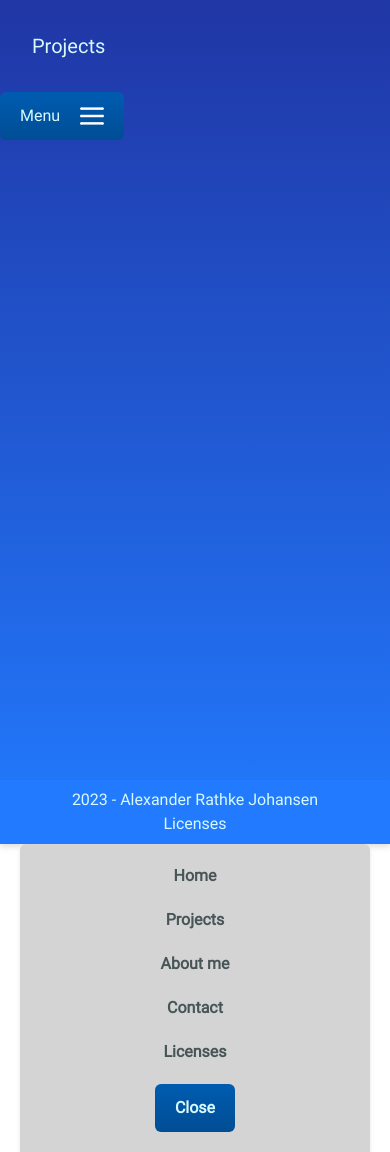
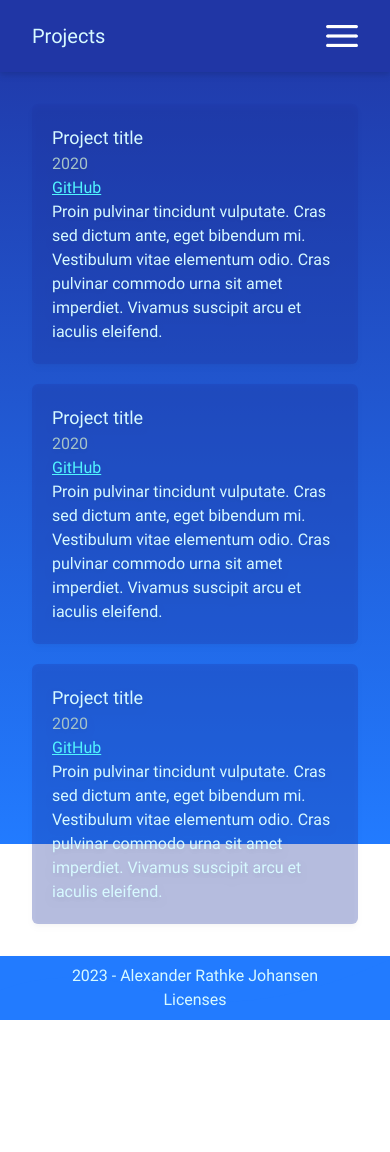
Before and after one commit to alexrajo/personal-website, a Next.js app: page /projects in a window 390 px wide. After the commit the page ends 1020 px from the top, so only its background shows below. Built offline with nearby package versions, Linux system fonts and the light colour scheme.

Commit message:
style: Added new navbar to mobile and fixed some existing styling to work with scrolling view

```diff
--- a/src/app/page.tsx
+++ b/src/app/page.tsx
@@ -1,18 +1,33 @@
-import { MobileNav, MobileNavLinkList, NavLinkContainer } from "@/components/nav";
+import {
+  MobileHomeNav,
+  MobileNavLinkList,
+  NavLinkContainer,
+} from "@/components/nav";
 
 export default function Home() {
   return (
     <>
       <div className="h-screen overflow-hidden">
         <div className="flex justify-center items-center h-full flex-col">
-          <img src={"/images/TopWaves.svg"} alt="Bottom wave" className="-z-10 w-full h-auto absolute top-0" />
+          <img
+            src={"/images/TopWaves.svg"}
+            alt="Bottom wave"
+            className="-z-10 w-full h-auto absolute top-0"
+          />
           <div>
             <p className="text-7xl text-center">Welcome</p>
             <p className="text-5xl text-center">I am Alexander</p>
-            <NavLinkContainer currentPage="home" className="xs:invisible sm:visible" />
+            <NavLinkContainer
+              currentPage="home"
+              className="xs:invisible sm:visible"
+            />
           </div>
-          <MobileNav buttonClassName="absolute bottom-20 left-1/2 transform -translate-x-1/2 -translate-y-1/2" />
-          <img src={"/images/BottomWave.svg"} alt="Bottom wave" className="-z-10 w-full h-auto absolute bottom-0" />
+          <MobileHomeNav buttonClassName="absolute bottom-20 left-1/2 transform -translate-x-1/2 -translate-y-1/2" />
+          <img
+            src={"/images/BottomWave.svg"}
+            alt="Bottom wave"
+            className="-z-10 w-full h-auto absolute bottom-0"
+          />
         </div>
       </div>
     </>
--- /dev/null
+++ b/src/app/projects/display.tsx
@@ -0,0 +1,21 @@
+import Link from "next/link";
+
+export const ProjectDisplay = () => {
+  return (
+    <div className="drop-shadow-md bg-primary-800 p-5 rounded-md bg-opacity-30 hover:bg-opacity-50 transition-colors">
+      <p className="text-lg">Project title</p>
+      <p className="text-secondary-text">2020</p>
+      <Link
+        href={"https://github.com/alexrajo"}
+        className="text-link underline"
+      >
+        GitHub
+      </Link>
+      <p>
+        Proin pulvinar tincidunt vulputate. Cras sed dictum ante, eget bibendum
+        mi. Vestibulum vitae elementum odio. Cras pulvinar commodo urna sit amet
+        imperdiet. Vivamus suscipit arcu et iaculis eleifend.
+      </p>
+    </div>
+  );
+};
--- a/src/app/projects/page.tsx
+++ b/src/app/projects/page.tsx
@@ -1,9 +1,14 @@
 import PageWrapper from "@/components/pagewrapper";
+import { ProjectDisplay } from "./display";
 
 export default function ProjectsPage() {
   return (
     <PageWrapper currentPage="projects">
-      <p className="text-xl">Projects</p>
+      <div className="xs:flex xs:flex-col xs:space-y-5 sm:grid sm:grid-cols-4">
+        <ProjectDisplay />
+        <ProjectDisplay />
+        <ProjectDisplay />
+      </div>
     </PageWrapper>
   );
 }
--- a/src/components/button.tsx
+++ b/src/components/button.tsx
@@ -1,8 +1,11 @@
-export type ButtonProps = {
-  children?: React.ReactNode;
+export type SimpleButtonProps = {
   className?: string;
   onClick?: React.MouseEventHandler;
 };
+
+export type ButtonProps = {
+  children?: React.ReactNode;
+} & SimpleButtonProps;
 
 export const Button = (props: ButtonProps) => {
   const { children, className, onClick } = props;
--- a/src/components/footer.tsx
+++ b/src/components/footer.tsx
@@ -8,8 +8,15 @@ const Footer: React.FC<FooterProps> = (props) => {
   const { className } = props;
 
   return (
-    <div className={`bg-secondary-400 absolute bottom-0 left-0 right-0 drop-shadow-md py-2 ${className}`}>
-      <div className="w-full flex justify-center items-center flex-col">
+    <div
+      className={`bg-secondary-400 relative drop-shadow-md -z-50 ${className}`}
+    >
+      <img
+        src={"/images/BottomWave.svg"}
+        alt="Bottom wave"
+        className="-z-10 w-full h-auto absolute bottom-0"
+      />
+      <div className="w-full flex justify-center items-center flex-col py-2">
         <p>2023 - Alexander Rathke Johansen</p>
         <Link href={"/licenses"}>Licenses</Link>
       </div>
--- a/src/components/nav.tsx
+++ b/src/components/nav.tsx
@@ -19,36 +19,50 @@ export interface MobileNavLinkListProps extends NavLinkContainerProps {
   onCloseClicked?: React.MouseEventHandler;
 }
 
-export interface MobileNavProps extends NavLinkContainerProps {
+export type MobileHomeNavProps = {
+  className?: string;
   buttonClassName?: string;
-}
+};
+
+export type MobileNavProps = NavLinkContainerProps;
 
 export const NavLinkContainer: React.FC<NavLinkContainerProps> = (props) => {
   const { currentPage, className } = props;
 
   return (
     <div className={`flex text-3xl space-x-2 mt-16 ${className}`}>
-      <Link href={"/"} className={`hover:drop-shadow-lg hover:text-white ${currentPage === "home" && "underline"}`}>
+      <Link
+        href={"/"}
+        className={`hover:drop-shadow-lg hover:text-white ${
+          currentPage === "home" && "underline"
+        }`}
+      >
         Home
       </Link>
       <p>|</p>
       <Link
         href={"/projects"}
-        className={`hover:drop-shadow-lg hover:text-white ${currentPage === "projects" && "underline"}`}
+        className={`hover:drop-shadow-lg hover:text-white ${
+          currentPage === "projects" && "underline"
+        }`}
       >
         Projects
       </Link>
       <p>|</p>
       <Link
         href={"/aboutme"}
-        className={`hover:drop-shadow-lg hover:text-white ${currentPage === "aboutme" && "underline"}`}
+        className={`hover:drop-shadow-lg hover:text-white ${
+          currentPage === "aboutme" && "underline"
+        }`}
       >
         About me
       </Link>
       <p>|</p>
       <Link
         href={"/contact"}
-        className={`hover:drop-shadow-lg hover:text-white ${currentPage === "contact" && "underline"}`}
+        className={`hover:drop-shadow-lg hover:text-white ${
+          currentPage === "contact" && "underline"
+        }`}
       >
         Contact
       </Link>
@@ -60,7 +74,9 @@ export const NavBar: React.FC<NavBarProps> = (props) => {
   const { className } = props;
 
   return (
-    <nav className={`bg-primary-800 drop-shadow-md p-8 flex justify-center items-center ${className}`}>
+    <nav
+      className={`bg-primary-800 drop-shadow-md p-8 flex justify-center items-center ${className}`}
+    >
       <NavLinkContainer {...props} />
     </nav>
   );
@@ -70,26 +86,35 @@ export const MobileNavLinkList: React.FC<MobileNavLinkListProps> = (props) => {
   const { isOpen, className, onCloseClicked } = props;
 
   return (
+    <div
+      className={`fixed bottom-0 left-5 right-5 sm:invisible overflow-hidden z-50 ${className} ${
+        isOpen ? "" : "pointer-events-none"
+      }`}
+    >
       <nav
-      className={`${className} absolute bottom-0 ${
+        className={`${
           isOpen ? "" : "transform translate-y-full"
-      } left-5 right-5 sm:invisible shadow-md transition-transform duration-300`}
+        } shadow-md transition-transform duration-300`}
       >
-      <div className="flex flex-col text-center bg-overlay text-tertiary-text rounded-t-md space-y-5 p-5 font-bold items-center">
+        <div className="flex flex-col text-center bg-white text-tertiary-text rounded-t-md space-y-5 p-5 font-bold items-center">
           <Link href={"/"}>Home</Link>
           <Link href={"/projects"}>Projects</Link>
           <Link href={"/aboutme"}>About me</Link>
           <Link href={"/contact"}>Contact</Link>
           <Link href={"/licenses"}>Licenses</Link>
-        <Button onClick={onCloseClicked} className="text-primary-text max-w-fit">
+          <Button
+            onClick={onCloseClicked}
+            className="text-primary-text max-w-fit"
+          >
             Close
           </Button>
         </div>
       </nav>
+    </div>
   );
 };
 
-export const MobileNav: React.FC<MobileNavProps> = (props) => {
+export const MobileHomeNav: React.FC<MobileHomeNavProps> = (props) => {
   const { buttonClassName, className } = props;
   const [isOpen, setIsOpen] = useState(false);
 
@@ -106,10 +131,62 @@ export const MobileNav: React.FC<MobileNavProps> = (props) => {
       <Button className={`${buttonClassName}`} onClick={onMenuButtonClicked}>
         <div className="flex space-x-5">
           <p>Menu</p>
-          <Image src="/images/HamburgerMenuIcon.svg" alt="hamburger-menu" width="24" height={(28 / 39) * 24} />
+          <Image
+            src="/images/HamburgerMenuIcon.svg"
+            alt="hamburger-menu"
+            width="24"
+            height={(28 / 39) * 24}
+          />
         </div>
       </Button>
-      <MobileNavLinkList isOpen={isOpen} onCloseClicked={onCloseButtonClicked} />
+      <MobileNavLinkList
+        isOpen={isOpen}
+        onCloseClicked={onCloseButtonClicked}
+      />
     </div>
   );
 };
+
+export const MobileNav: React.FC<MobileNavProps> = (props) => {
+  const { className, currentPage } = props;
+  const [isOpen, setIsOpen] = useState(false);
+
+  const onMenuButtonClicked = () => {
+    setIsOpen(!isOpen);
+  };
+
+  const onCloseButtonClicked = () => {
+    setIsOpen(false);
+  };
+
+  return (
+    <div className={`z-50 sm:invisible ${className}`}>
+      <div className="flex justify-between items-center px-8 py-5 bg-primary-800 drop-shadow-md">
+        <p className="capitalize text-xl">{currentPage}</p>
+        <button className="" onClick={onMenuButtonClicked}>
+          <div className="flex space-x-5 justify-center items-center aspect-square w-8 relative">
+            {isOpen ? (
+              <Image
+                src="/images/CloseMenuIcon.svg"
+                alt="hamburger-menu"
+                width={(30.4 * 32) / 39}
+                height={(30.4 * 32) / 39}
+              />
+            ) : (
+              <Image
+                src="/images/HamburgerMenuIcon.svg"
+                alt="hamburger-menu"
+                width="32"
+                height={(28 / 39) * 32}
+              />
+            )}
+          </div>
+        </button>
+      </div>
+      <MobileNavLinkList
+        isOpen={isOpen}
+        onCloseClicked={onCloseButtonClicked}
+      />
+    </div>
+  );
+};
--- a/src/components/pagewrapper.tsx
+++ b/src/components/pagewrapper.tsx
@@ -1,5 +1,5 @@
 import Footer from "./footer";
-import { MobileNav, NavBar, NavBarProps } from "./nav";
+import { MobileHomeNav, MobileNav, NavBar, NavBarProps } from "./nav";
 
 interface PageWrapperProps extends NavBarProps {
   children: React.ReactNode;
@@ -10,11 +10,17 @@ export default function PageWrapper(props: PageWrapperProps) {
 
   return (
     <div className="min-h-screen">
-      <NavBar currentPage={currentPage} className="xs:invisible xs:absolute sm:visible sm:relative" />
+      <NavBar
+        currentPage={currentPage}
+        className="xs:invisible xs:absolute sm:visible sm:relative"
+      />
+      {currentPage == "home" ? (
+        <MobileHomeNav className="sm:invisible" />
+      ) : (
+        <MobileNav className="sm:invisible" currentPage={currentPage} />
+      )}
       <div className="p-8">{children}</div>
       <Footer />
-      <MobileNav className="sm:invisible" />
-      <img src={"/images/BottomWave.svg"} alt="Bottom wave" className="-z-10 w-full h-auto absolute bottom-0" />
     </div>
   );
 }
```
Also changed, not shown: public/images/CloseMenuIcon.svg (added). Lines whose indentation alone changed are shown as unchanged.
